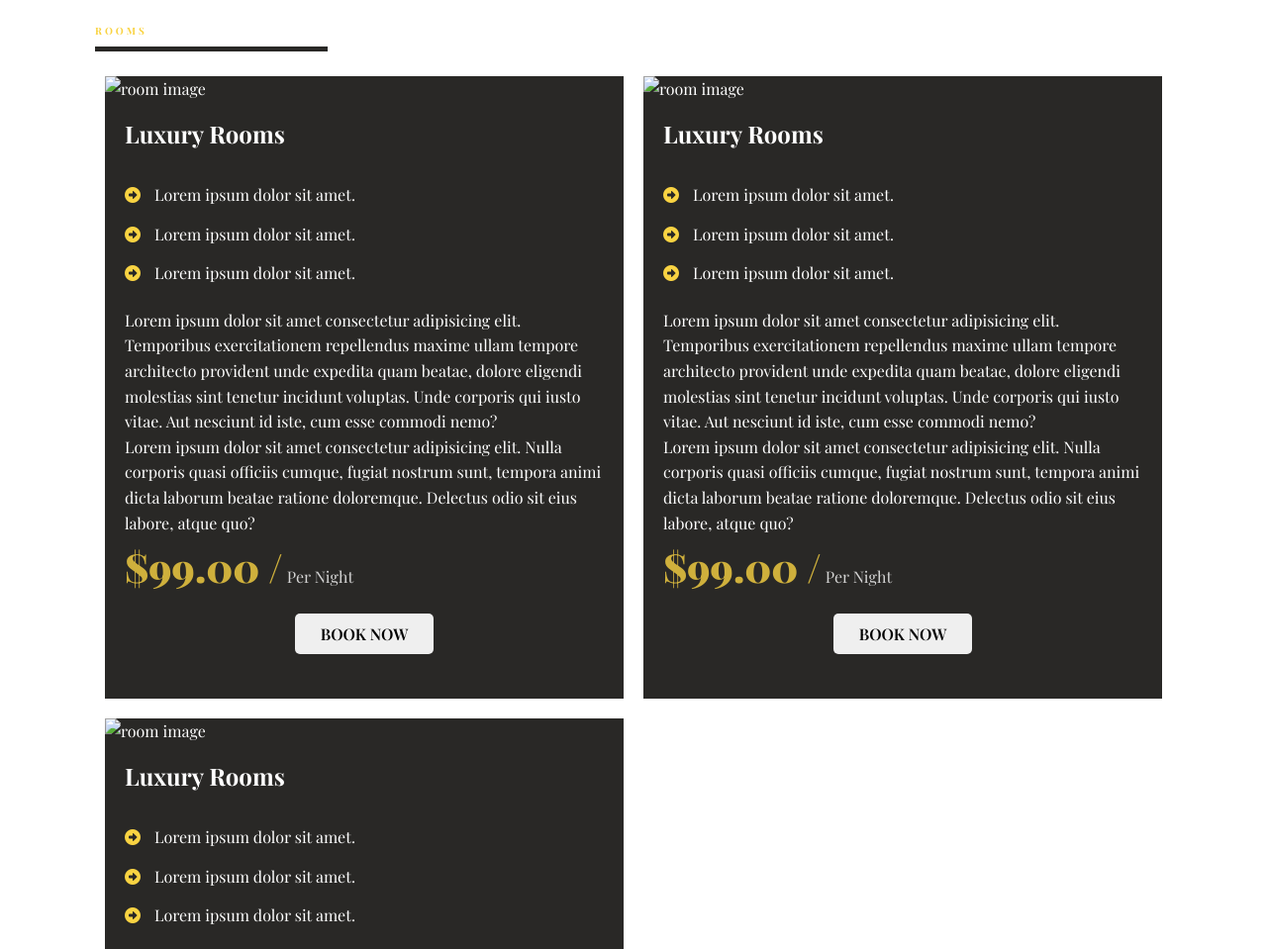
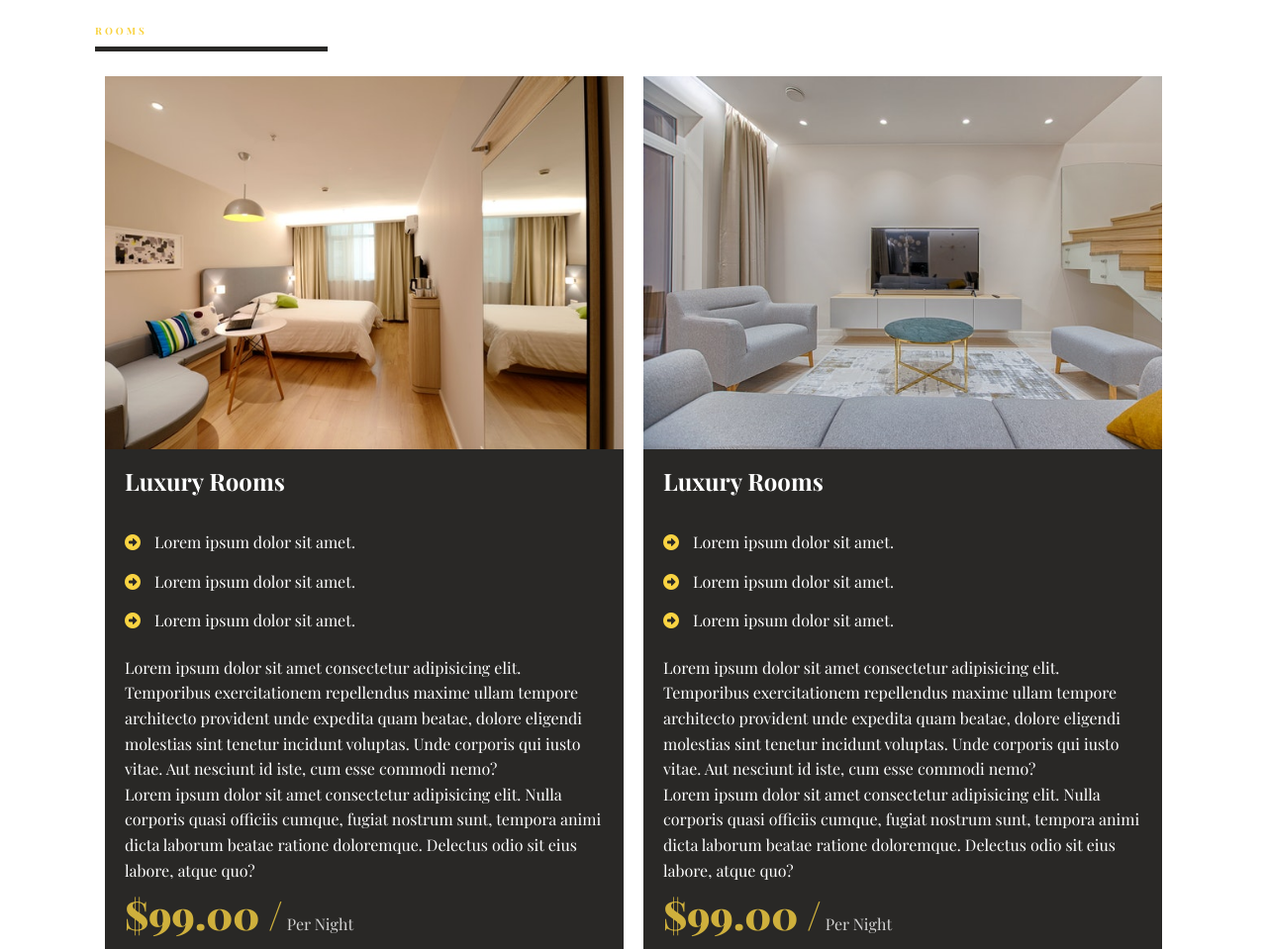
Before and after one commit to Mdattu01/attu1.github.io, a plain HTML site: page index.html in a window 1280 px wide. Shown: the part 1850-2809 px from the top of the page at 99% size. Drawn offline with nearby package versions, Linux system fonts and the light colour scheme; files whose address does not match are found by name.

Commit message:
Update index.html

```diff
--- a/index.html
+++ b/index.html
@@ -151,7 +151,7 @@
                 <!-- single room -->
                 <article class = "room">
                     <div class = "room-image">
-                        <img src = "images/img1.jpg" alt = "room image">
+                        <img src = "img1.jpg" alt = "room image">
                     </div>
                     <div class = "room-text">
                         <h3>Luxury Rooms</h3>
@@ -181,7 +181,7 @@
                 <!-- single room -->
                 <article class = "room">
                     <div class = "room-image">
-                        <img src = "images/img2.jpg" alt = "room image">
+                        <img src = "img2.jpg" alt = "room image">
                     </div>
                     <div class = "room-text">
                         <h3>Luxury Rooms</h3>
@@ -211,7 +211,7 @@
                 <!-- single room -->
                 <article class = "room">
                     <div class = "room-image">
-                        <img src = "images/img3.jpg" alt = "room image">
+                        <img src = "img3.jpg" alt = "room image">
                     </div>
                     <div class = "room-text">
                         <h3>Luxury Rooms</h3>
```
